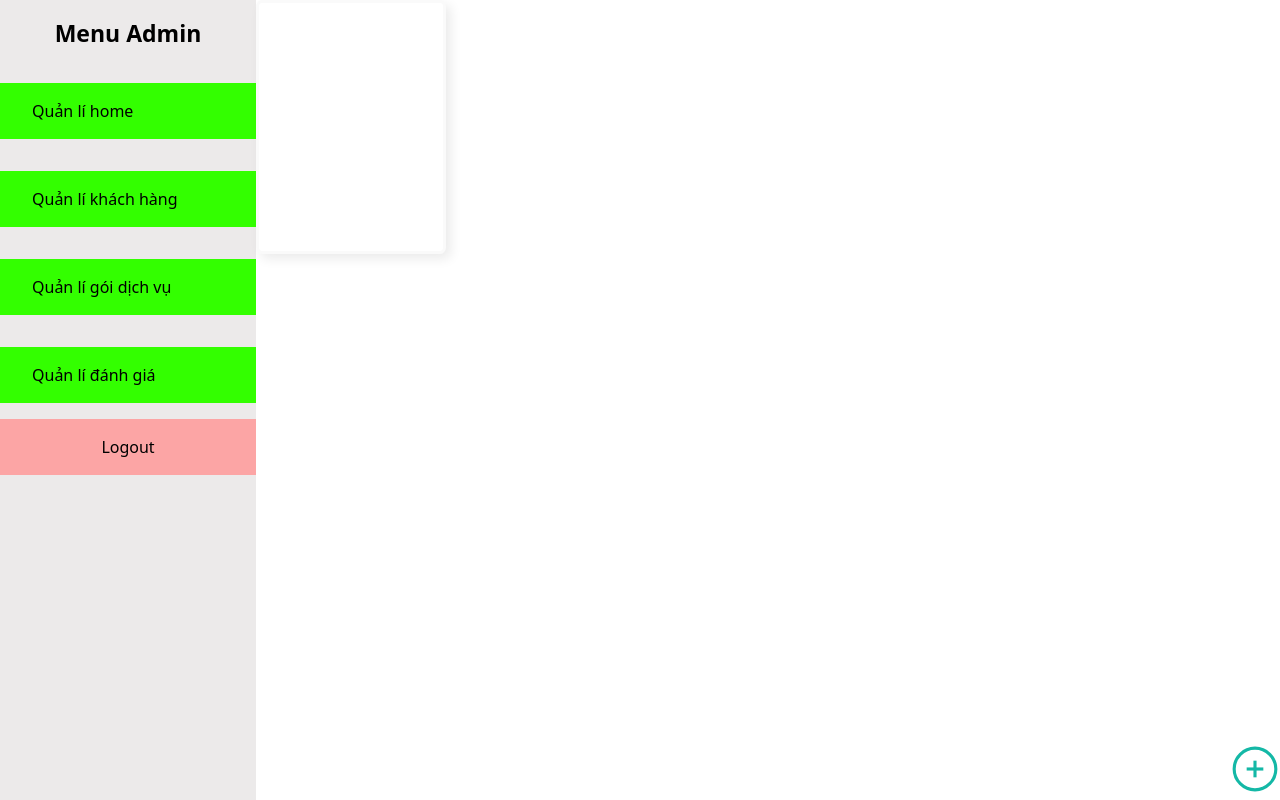
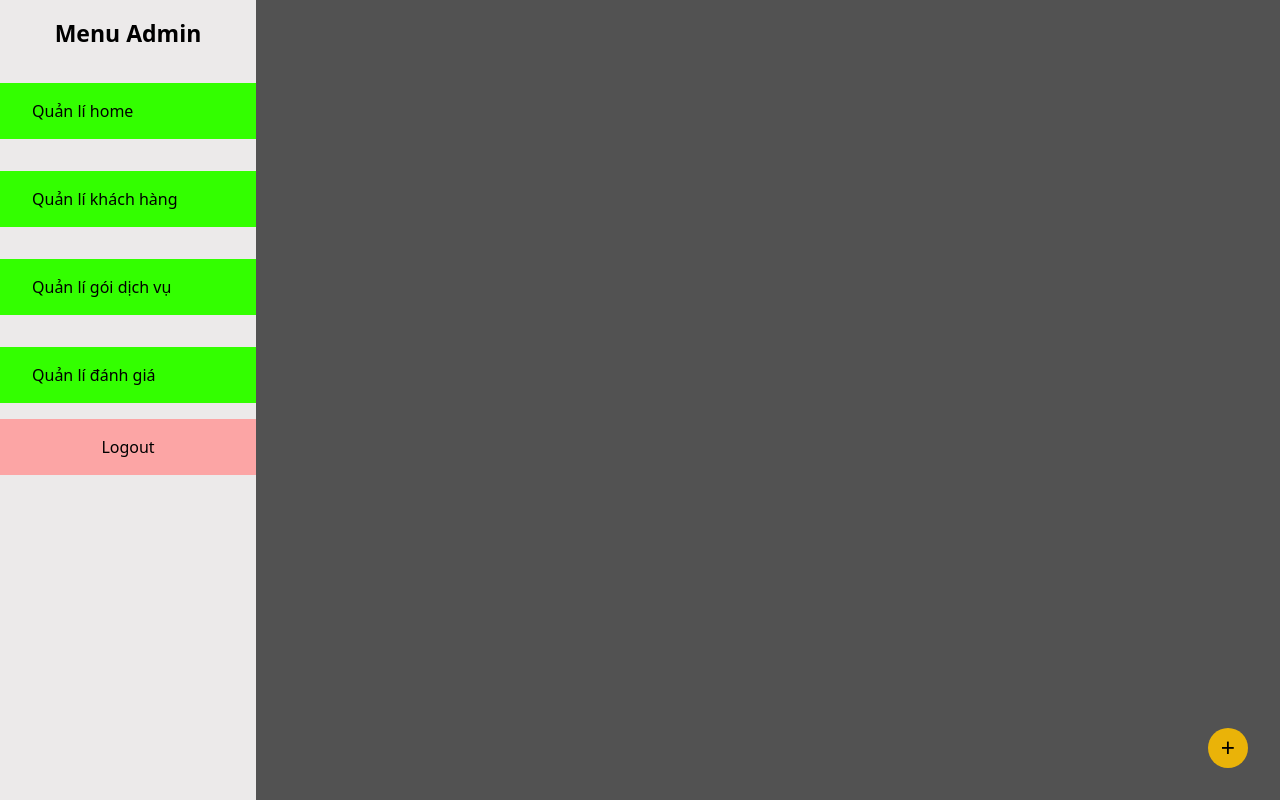
Before and after one commit to hlbaot/fe, a React (Vite) app in the folder admin/: page / in a window 1280 px wide. Built offline with nearby package versions, Linux system fonts and the light colour scheme.

Commit message:
baotoan update

```diff
--- a/admin/src/assets/styles/admin.scss
+++ b/admin/src/assets/styles/admin.scss
@@ -2,7 +2,7 @@
     width: 100%;
     height: 100vh;
     display: flex;
-    background-color: rgb(255, 255, 255);
+    background-color: rgb(82, 82, 82);
     overflow: hidden;
     .nav-bar{
         width: 20%;
--- a/admin/src/assets/styles/managerHome.scss
+++ b/admin/src/assets/styles/managerHome.scss
@@ -1,8 +1,10 @@
-.mngHome{
+.mngHome {
     position: relative;
     width: 100%;
     height: 100vh;
+
     .card {
+      position: relative;
       width: 190px;
       height: 254px;
       background: rgb(255, 255, 255);
@@ -10,15 +12,52 @@
       box-shadow: 0.3em 0.3em 0.7em #00000015;
       transition: border 0.5s cubic-bezier(0.175, 0.885, 0.32, 1.275);
       border: rgb(250, 250, 250) 0.2em solid;
+      overflow: hidden;
+
+      img {
+        width: 100%;
+        height: 100%;
+        object-fit: cover;
+        border-radius: 0.4em;
+      }
+
+      .delete-btn {
+        position: absolute;
+        top: 0.4em;
+        right: 0.4em;
+        width: 1.5em;
+        height: 1.5em;
+        background-color: red;
+        color: white;
+        font-size: 1.2em;
+        line-height: 1;
+        border-radius: 50%;
+        display: flex;
+        align-items: center;
+        justify-content: center;
+        opacity: 0;
+        transition: opacity 0.3s ease;
+        z-index: 10;
+        cursor: pointer;
+
+        &:hover {
+          background-color: darkred;
+        }
+      }
+
+      &:hover .delete-btn {
+        opacity: 1;
+      }
     }
 
     .card:hover {
       border: #006fff 0.2em solid;
       cursor: pointer;
     }
-       .btn-add{
+
+    .btn-add {
       position: absolute;
-        right: 0;
-        bottom: 0;
+      right: 2rem;
+      bottom: 2rem;
     }
   }
--- a/admin/src/component/navbar.tsx
+++ b/admin/src/component/navbar.tsx
@@ -21,7 +21,6 @@ const Navbar: React.FC = () => {
         <Link to="/client">
           <li>
             Quản lí khách hàng
-
           </li>
         </Link>
         <Link to="/service">
--- a/admin/src/pages/managerHome.tsx
+++ b/admin/src/pages/managerHome.tsx
@@ -1,17 +1,62 @@
-import React from 'react'
-import '../assets/styles/managerHome.scss'
-import styled from 'styled-components';
-import ButtonAdd from '../ui/add';
+import axios from 'axios';
+import React, { useState, useEffect } from 'react';
+import ButtonAdd from '../ui/btnAdd';
+import '../assets/styles/managerHome.scss';
 
 const ManagerHome: React.FC = () => {
+  const [images, setImages] = useState<{ url: string; public_id: string }[]>([]);
+
+  // Lấy ảnh từ localStorage khi component được mount
+  useEffect(() => {
+    const storedImages = localStorage.getItem('images');
+    if (storedImages) {
+      setImages(JSON.parse(storedImages));
+    }
+  }, []);
+
+  const handleUpload = (img: { url: string; public_id: string }) => {
+    // Thêm ảnh vào state
+    const updatedImages = [...images, img];
+    setImages(updatedImages);
+
+    // Lưu lại danh sách ảnh vào localStorage
+    localStorage.setItem('images', JSON.stringify(updatedImages));
+  };
+
+  const handleDelete = async (public_id: string) => {
+    try {
+      await axios.post('http://localhost:3001/delete-image', { public_id });
+
+      const updatedImages = images.filter(img => img.public_id !== public_id);
+      setImages(updatedImages);
+
+      localStorage.setItem('images', JSON.stringify(updatedImages));
+    } catch (error) {
+      console.error('Xóa ảnh thất bại', error);
+    }
+  };
+
   return (
-    <div className='mngHome'>
-      <div className="card" />
+    <div className="mngHome">
+      <div className="flex gap-4">
+        {images.map((img, idx) => (
+          <div key={idx} className="card">
+            <img src={img.url} alt={`upload-${idx}`} />
+            <button
+              onClick={() => handleDelete(img.public_id)}
+              className="delete-btn"
+              title="Xóa ảnh"
+            >
+              −
+            </button>
+          </div>
+        ))}
+      </div>
       <div className="btn-add">
-        <ButtonAdd />
+        <ButtonAdd onImageUpload={handleUpload} />
       </div>
     </div>
-  )
-}
+  );
+};
 
 export default ManagerHome;
--- a/admin/src/ui/add.tsx
+++ /dev/null
@@ -1,15 +0,0 @@
-import React from 'react';
-
-const ButtonAdd = () => {
-    return (
-        <button className="group cursor-pointer outline-none hover:rotate-90 duration-300" title="Add New">
-          <svg className="stroke-teal-500 fill-none group-hover:fill-teal-800 group-active:stroke-teal-200 group-active:fill-teal-600 group-active:duration-0 duration-300" viewBox="0 0 24 24" height="50px" width="50px" xmlns="http://www.w3.org/2000/svg">
-            <path strokeWidth="1.5" d="M12 22C17.5 22 22 17.5 22 12C22 6.5 17.5 2 12 2C6.5 2 2 6.5 2 12C2 17.5 6.5 22 12 22Z" />
-            <path strokeWidth="1.5" d="M8 12H16" />
-            <path strokeWidth="1.5" d="M12 16V8" />
-          </svg>
-        </button>
-      );
-}
-
-export default ButtonAdd;
--- /dev/null
+++ b/admin/src/ui/btnAdd.tsx
@@ -0,0 +1,42 @@
+import React, { useRef } from 'react';
+import axios from 'axios';
+
+interface ButtonAddProps {
+  onImageUpload: (img: { url: string; public_id: string }) => void;
+}
+
+const ButtonAdd: React.FC<ButtonAddProps> = ({ onImageUpload }) => {
+  const fileInputRef = useRef<HTMLInputElement>(null);
+
+  const handleFileChange = async (e: React.ChangeEvent<HTMLInputElement>) => {
+    const file = e.target.files?.[0];
+    if (!file) return;
+
+    const formData = new FormData();
+    formData.append('file', file);
+    formData.append('upload_preset', 'img_manage_home');
+    formData.append("cloud_name", "djpujlimr");
+    try {
+      const res = await axios.post(
+        'https://api.cloudinary.com/v1_1/djpujlimr/image/upload',
+        formData
+      );
+
+      const { secure_url, public_id } = res.data;
+      onImageUpload({ url: secure_url, public_id });
+    } catch (error) {
+      console.error('Upload thất bại', error);
+    }
+  };
+
+  return (
+    <>
+      <button className='w-[40px] h-[40px] bg-yellow-500 rounded-[50%] text-[25px] p-[auto] hover:bg-yellow-700' type="button" onClick={() => fileInputRef.current?.click()}>
+        +
+      </button>
+      <input type="file" ref={fileInputRef} onChange={handleFileChange} className="hidden" />
+    </>
+  );
+};
+
+export default ButtonAdd;
```
Lines whose indentation alone changed are shown as unchanged.
